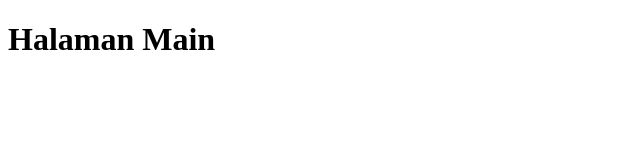
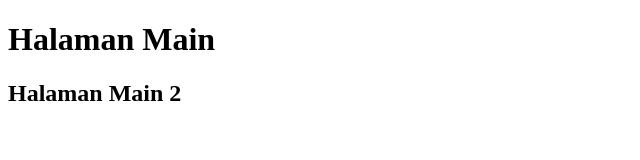
Before and after one commit to NanaBanana14/latihan-clone, a website: page main.html in a window 1280 px wide. Shown: the whole page, without its empty margins (0-640 px from the left). Drawn offline with Linux system fonts and the light colour scheme.

Commit message:
Mengubah halaman main.html

```diff
--- a/main.html
+++ b/main.html
@@ -7,5 +7,6 @@
     </head>
     <body>
         <h1>Halaman Main</h1>
+        <h2>Halaman Main 2</h2>
     </body>
 </html>
```
